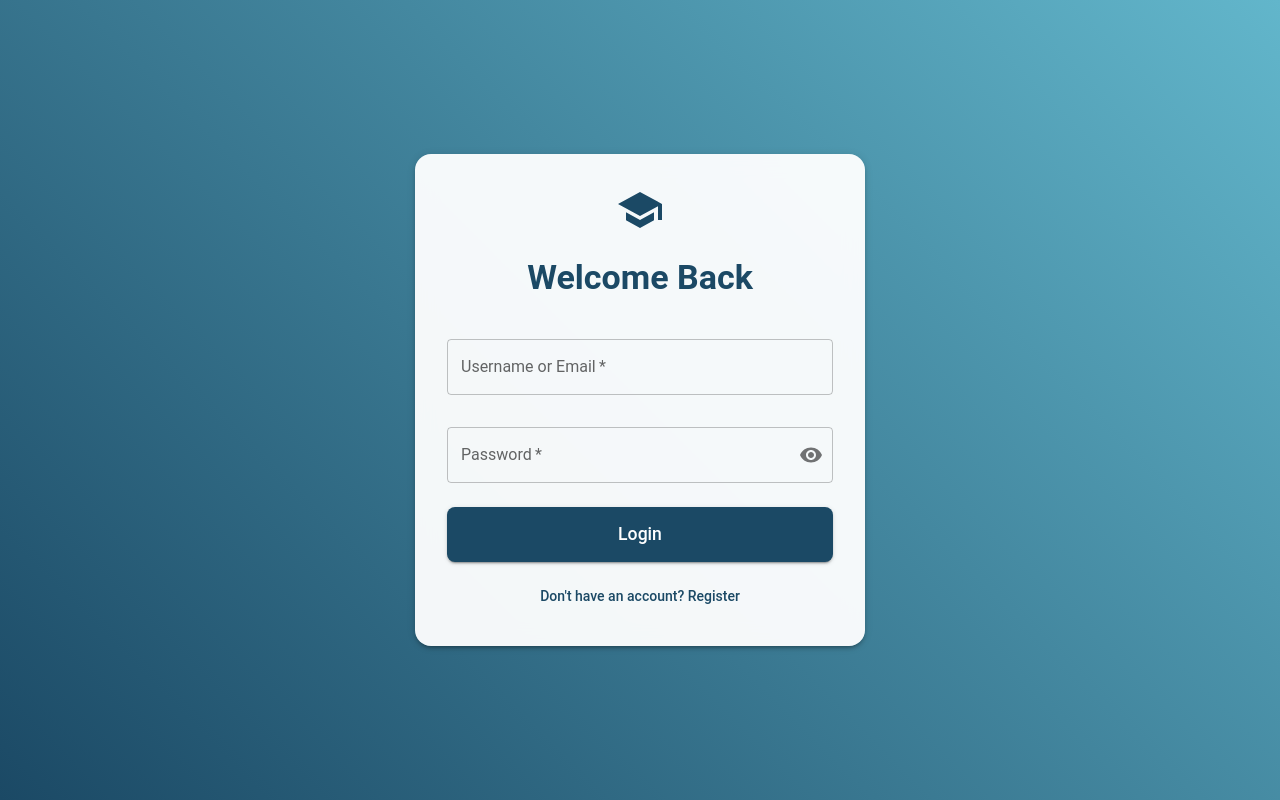
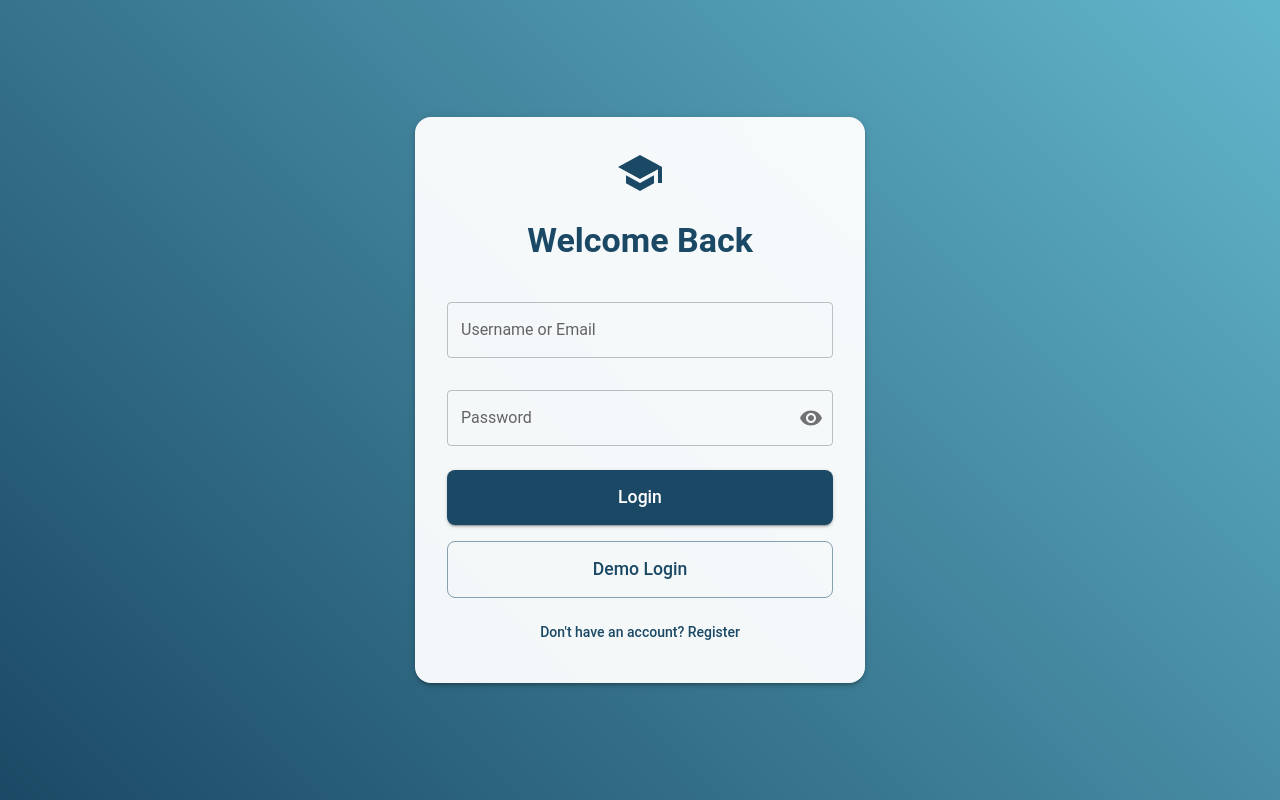
Before and after one commit to rhazem13/anyway-student-quizz-frontend, a React (Vite) app: page / in a window 1280 px wide. Built offline with nearby package versions, Linux system fonts and the light colour scheme.

Commit message:
allow empty login for test

```diff
--- a/src/pages/Login.tsx
+++ b/src/pages/Login.tsx
@@ -9,6 +9,7 @@ import {
   Alert,
   IconButton,
   InputAdornment,
+  Stack,
 } from "@mui/material";
 import {
   School as SchoolIcon,
@@ -42,6 +43,14 @@ const Login = () => {
       [name]: value,
     }));
     setError(null); // Clear error when user types
+  };
+
+  const handleDemoLogin = () => {
+    setFormData({
+      login: "",
+      password: "",
+    });
+    handleSubmit(new Event("submit") as any);
   };
 
   const handleSubmit = async (e: React.FormEvent) => {
@@ -146,7 +155,6 @@ const Login = () => {
               value={formData.login}
               onChange={handleChange}
               margin="normal"
-              required
               autoComplete="username"
               sx={{ mb: 2 }}
             />
@@ -158,7 +166,6 @@ const Login = () => {
               value={formData.password}
               onChange={handleChange}
               margin="normal"
-              required
               autoComplete="current-password"
               InputProps={{
                 endAdornment: (
@@ -176,6 +183,7 @@ const Login = () => {
               sx={{ mb: 3 }}
             />
 
+            <Stack spacing={2}>
               <Button
                 type="submit"
                 variant="contained"
@@ -185,10 +193,23 @@ const Login = () => {
                 sx={{
                   py: 1.5,
                   fontSize: "1.1rem",
-                mb: 2,
                 }}
               >
                 {loading ? "Logging in..." : "Login"}
+              </Button>
+
+              <Button
+                variant="outlined"
+                fullWidth
+                size="large"
+                onClick={handleDemoLogin}
+                disabled={loading}
+                sx={{
+                  py: 1.5,
+                  fontSize: "1.1rem",
+                }}
+              >
+                Demo Login
               </Button>
 
               <Button
@@ -198,6 +219,7 @@ const Login = () => {
               >
                 Don't have an account? Register
               </Button>
+            </Stack>
           </form>
         </Paper>
       </Container>
```
Lines whose indentation alone changed are shown as unchanged.
